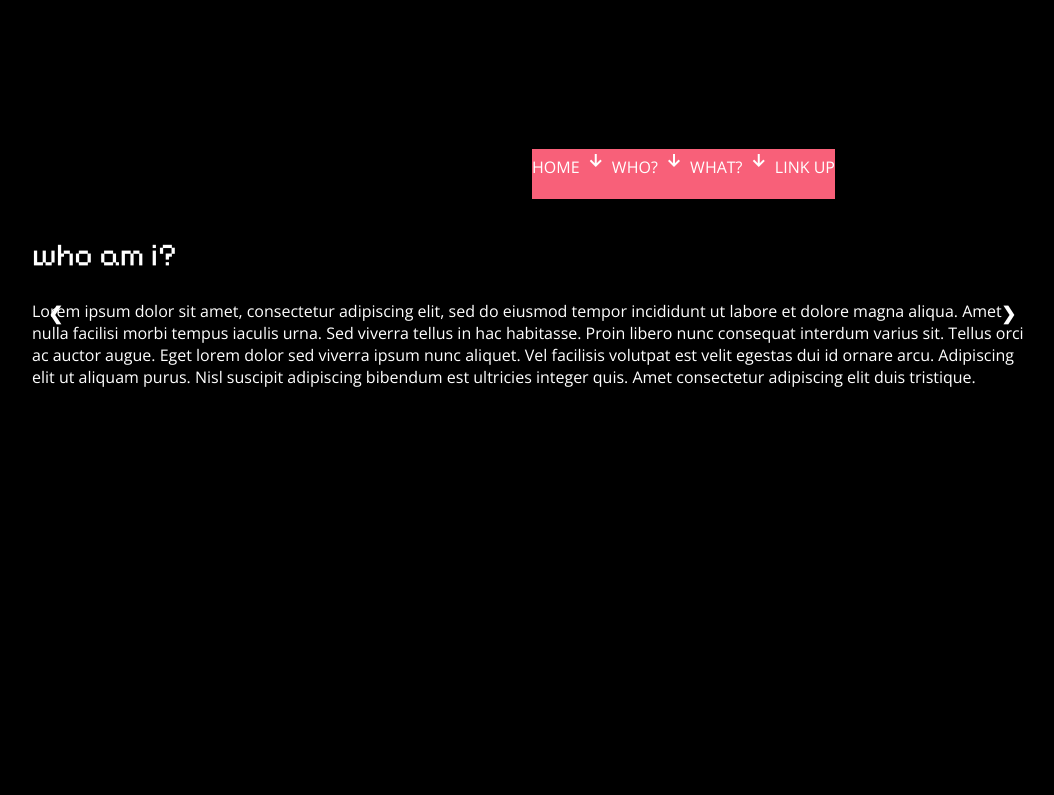
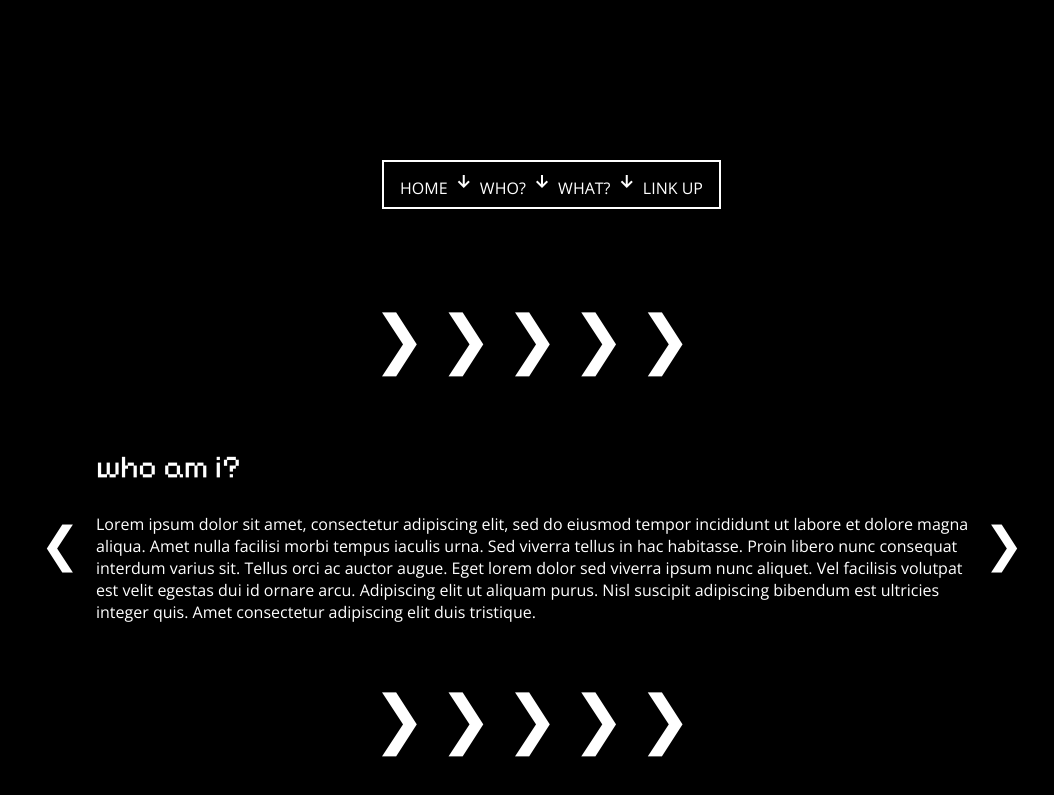
Before and after one commit to supercheese99/portfolio-site, a plain HTML site: page index.html in a window 1280 px wide. Shown: the part 591-1386 px from the top of the page, without its empty margins (108-1162 px from the left). Drawn offline with nearby package versions, Linux system fonts and the light colour scheme.

Commit message:
slider is working properly, styled properly

```diff
--- a/index.html
+++ b/index.html
@@ -59,6 +59,10 @@
             </div>
 
             <div id="about">
+                <div class="arrows-right-div">
+                    <h1 class="arrows-right">&#10095; &#10095; &#10095; &#10095; &#10095;</h1>
+                </div>
+
                 <div class="slider-container">
 
                     <div class="my-slides fade">
@@ -93,6 +97,10 @@
 
                 </div>
 
+                <div class="arrows-right-div">
+                    <h1 class="arrows-right">&#10095; &#10095; &#10095; &#10095; &#10095;</h1>
+                </div>
+
             </div>
 
             <div id="projects">
--- a/scss/modules/_about.scss
+++ b/scss/modules/_about.scss
@@ -1,4 +1,9 @@
 @use '../modules/variables';
+
+.arrows-right {
+  text-align: center;
+}
+
 
 
 .slider-container {
@@ -11,6 +16,11 @@
 
     .my-slides {
         display: none;
+        // background-color: pink;
+
+        .about-header, .about-text {
+          padding: 0rem 3rem 0rem 4rem;
+        }
     }
 
     .prev, .next {
@@ -19,25 +29,31 @@
         top: 50%;
         width: auto;
         margin-top: -22px;
-        padding: 16px;
-        color: white;
-        font-weight: bold;
-        font-size: 18px;
+        padding: .5rem;
+        color: variables.$font-color;
+        font-family: variables.$header-font;
+        font-size: 3rem;
         transition: 0.6s ease;
-        border-radius: 0 3px 3px 0;
         user-select: none;
       }
 
       /* Position the "next button" to the right */
-.next {
-    right: 0;
-    border-radius: 3px 0 0 3px;
-  }
+    .next {
+        right: 0;
+      }
 
-  /* On hover, add a black background color with a little bit see-through */
-  .prev:hover, .next:hover {
-    background-color: rgba(0,0,0,0.8);
-  }
+    /* On hover, add a black background color with a little bit see-through */
+    // .prev:hover, .next:hover {
+    //   background-color: rgba(0,0,0,0.8);
+    // }
 
+    .fade {
+      animation-name: fade;
+      animation-duration: 3s;
+    }
 
+    @keyframes fade {
+      from {opacity: .2}
+      to {opacity: 1}
+    }
 }
--- a/scss/modules/_header.scss
+++ b/scss/modules/_header.scss
@@ -2,12 +2,19 @@
 
 // nav styles
 
+#main-header {
+    height: 50px;
+    width: 300px;
+}
+
 .site-nav {
     position: fixed;
-    bottom: 10px;
-    height: 50px;
-    background-color: rgb(248, 96, 121);
+    bottom: 0px;
+    background-color: variables.$bg-color;
     z-index: 1;
+    padding: .5rem 1rem;
+    border: 2px solid white;
+    // border-radius: 15px 15px 0px 0px;
 }
 
 nav {
```
Also changed, not shown: scss/styles.css, 1 other file.
